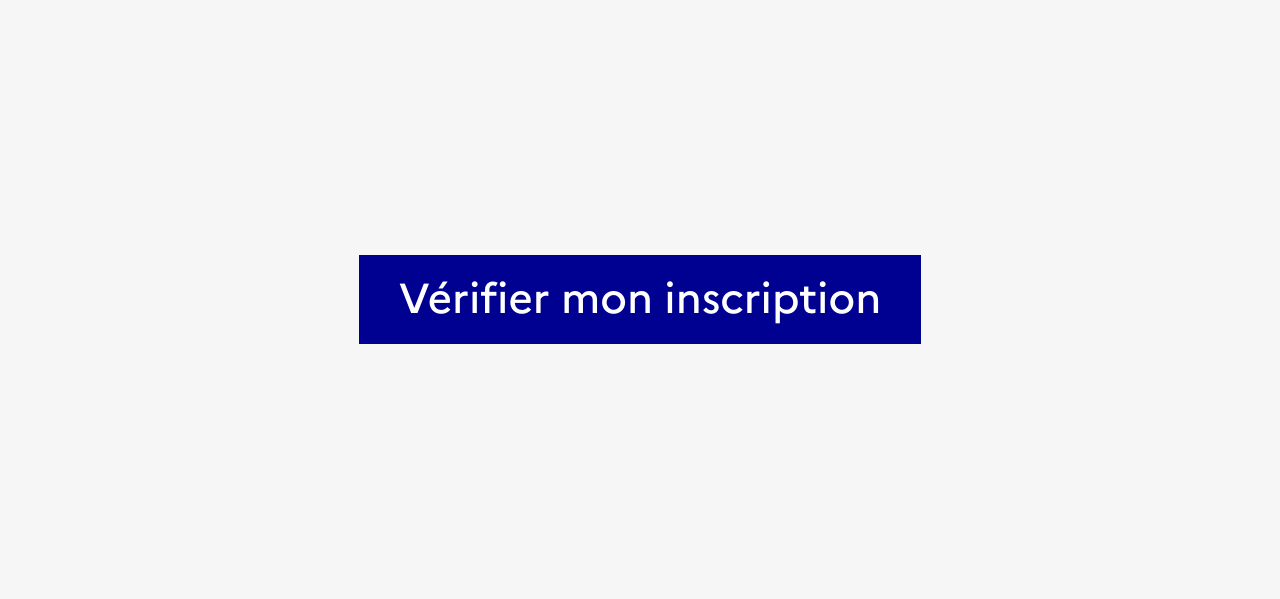
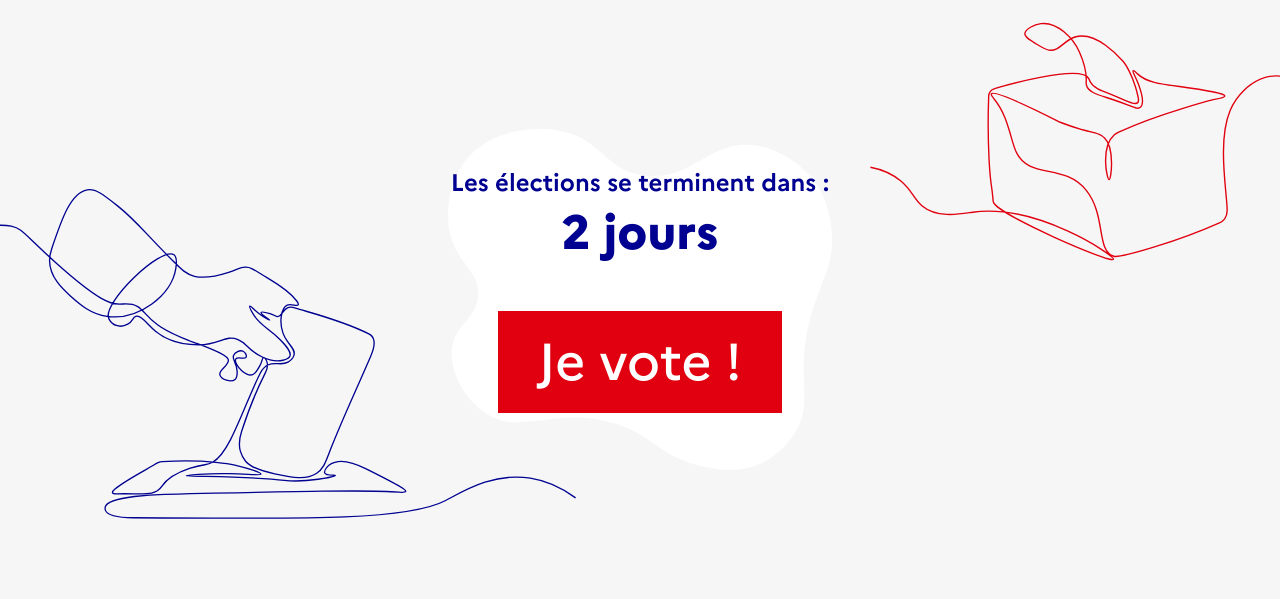
Before and after one commit to hipopodelfuego/Insoc, a PHP site: page / in a window 1280 px wide. Shown: the part 169-768 px from the top of the page. Run offline with PHP 8.4, Linux system fonts and the light colour scheme.

Commit message:
avancement vote

```diff
--- a/css/style.css
+++ b/css/style.css
@@ -264,6 +264,11 @@ section {
 .electionsBackground {
   width: 100lvw;
   background-color: var(--grey);
+  background-image: url("img/hand.svg"), url("img/urne.svg"), url("img/blob.svg");
+  background-repeat: no-repeat, no-repeat, no-repeat;
+  background-position: -10% 70%, 125% -10%, 50% 50%;
+  background-clip: cover, cover, cover;
+  background-size: 50%, 50%, 30%;
 }
 
 #electionsEnCours.disabled, #prochainesElections.disabled {
@@ -276,23 +281,33 @@ section {
   position: relative;
   display: flex;
   flex-direction: column;
-  justify-content: center;
+  justify-content: start;
   align-items: center;
   width:calc(100lvw - 40px);
   max-width: 1250px;
 }
 
+.elections .libelle {
+  display: flex;
+  flex-direction: column ;
+  align-items: center;
+  margin-top: 140px;
+  margin-bottom: 50px;
+}
+
+.elections .libelle p {
+  font-size: 24px;
+  color:var(--blue);
+  font-weight: 700;
+}
+
 .elections .decompte {
-  position:absolute;
-  top: 50%;
-  left: 50%;
-  transform:translate(-50%,-55%);
   width: 100lvw;
-  font-size: 450px;
+  font-size: 48px;
   color:var(--blue);
-  opacity: 0.05;
-  font-weight: 600;
-  letter-spacing:-30px;
+  opacity: 1;
+  font-weight: 750;
+  /* letter-spacing:-30px; */
   display: flex;
   flex-direction: column;
   justify-content: center;
@@ -301,14 +316,14 @@ section {
 }
 
 .voteBtn {
-  font-size : 42px;
+  font-size : 52px;
   color:var(--white);
-  background-color: var(--blue);
+  background-color: var(--red);
   padding: 10px 40px 20px 40px;
   transition: background-color 0.1s ease;
   z-index: 5;
 }
 
 .voteBtn:hover {
-  background-color:var(--blue-hover);
+  background-color:var(--red-hover);
 }
--- a/index.php
+++ b/index.php
@@ -21,10 +21,17 @@ session_start();
         <main>
             <section class='electionsBackground'>
                 <div id='electionsEnCours' class='elections disabled'>
-                    <a href='' class='voteBtn'>Je vote</a>
-                    <div id="countdown" class='decompte'></div>
+                    <div class='libelle'>
+                        <p>Les élections se terminent dans :</p>
+                        <div id="countdown" class='decompte'></div>
+                    </div>
+                    <a href='' class='voteBtn'>Je vote !</a>
                 </div>
                 <div id='prochainesElections' class='elections'>
+                    <div class='libelle'>
+                        <p>Les prochaines élections commencent dans :</p>
+                        <div id="countdown" class='decompte'></div>
+                    </div>
                     <a href='' class='voteBtn'>Vérifier mon inscription</a>
                 </div>
             </section>
--- a/js/index.js
+++ b/js/index.js
@@ -1,4 +1,4 @@
-let date2 = new Date("2025-09-30T23:59:59");
+let date2 = new Date("2024-09-30T23:59:59");
 updateCountdown()
 
 function updateCountdown() {
```
Also changed, not shown: css/img/blob.svg, css/img/urne.svg (added).
